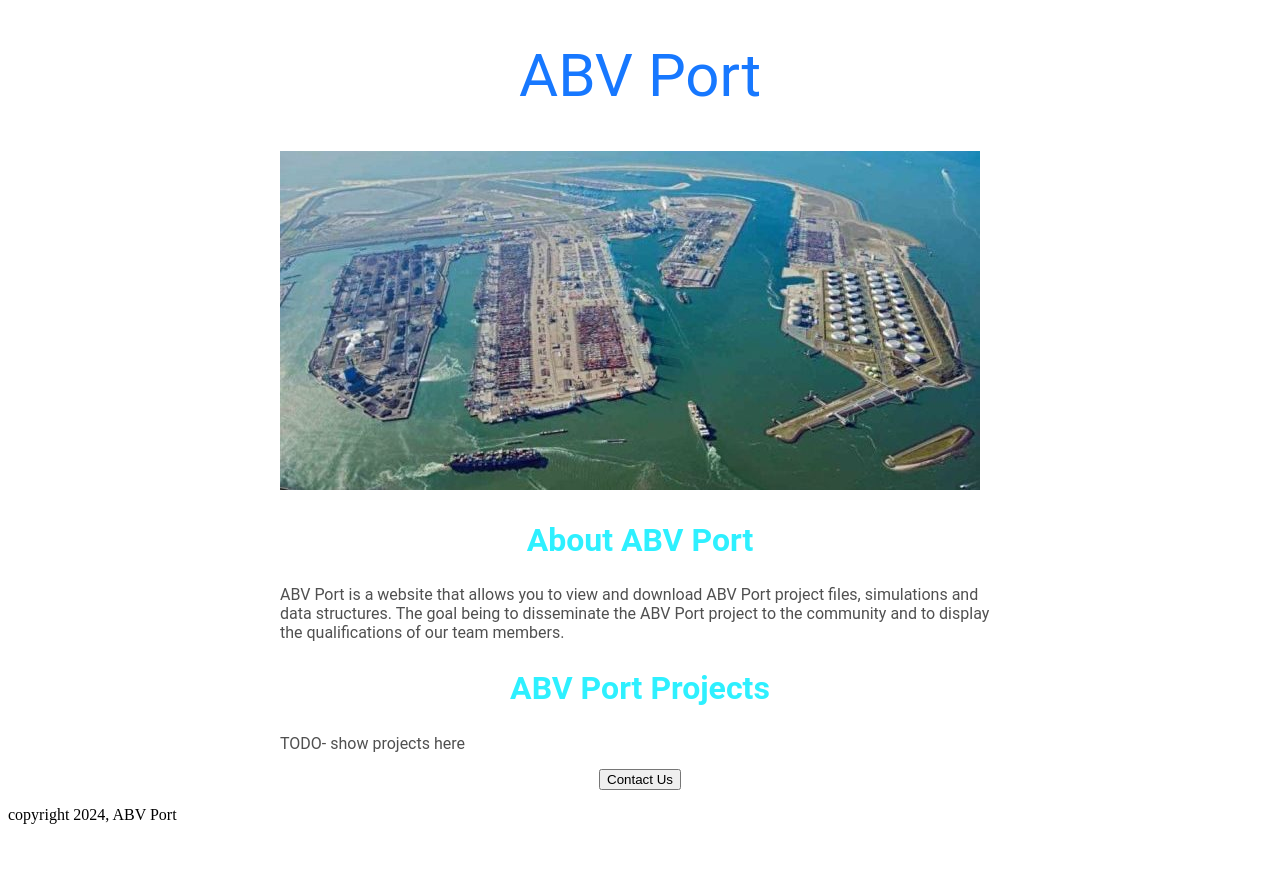
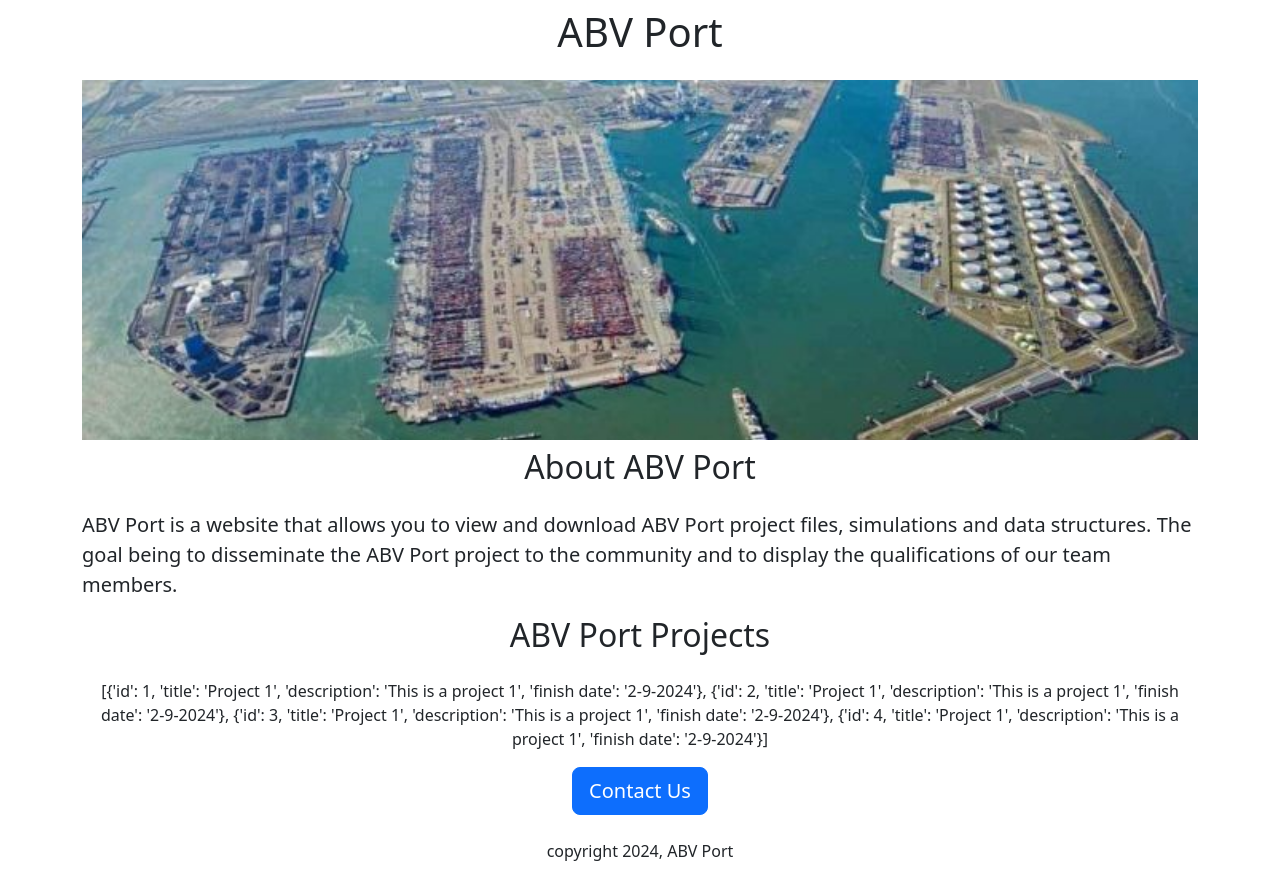
Before and after one commit to The-eulogyowl/website-portfolio, a Flask app: page / in a window 1280 px wide. Before the commit the page ends 824 px from the top, so only its background shows below. Run offline with Flask 3, Linux system fonts and the light colour scheme.

Commit message:
started adding dynamic data and using bootstrap for styling

```diff
--- a/app.py
+++ b/app.py
@@ -2,8 +2,35 @@ from flask import Flask, render_template
 
 app=Flask(__name__)
 
+Projects=[
+  {
+    'id':1,
+    'title':'Project 1',
+    'description':'This is a project 1',
+    'finish date':'2-9-2024'
+  },
+  {
+    'id':2,
+    'title':'Project 1',
+    'description':'This is a project 1',
+    'finish date':'2-9-2024'
+  },
+  {
+    'id':3,
+    'title':'Project 1',
+    'description':'This is a project 1',
+    'finish date':'2-9-2024'
+  },
+  {
+    'id':4,
+    'title':'Project 1',
+    'description':'This is a project 1',
+    'finish date':'2-9-2024'
+  }
+]
+
 @app.route("/")
 def Hello_world():
-  return render_template('home.html')
+  return render_template('home.html',projects=Projects)
 if __name__=="__main__":
   app.run(host='0.0.0.0',debug=True)
--- a/templates/home.html
+++ b/templates/home.html
@@ -2,50 +2,35 @@
 <html>
   <head>
     <title>ABV Port</title>
+    <meta charset="utf-8">
+    <meta name="viewport" content="width=device-width, initial-scale=1">
+    <link href="https://cdn.jsdelivr.net/npm/bootstrap@5.3.3/dist/css/bootstrap.min.css" rel="stylesheet" integrity="sha384-QWTKZyjpPEjISv5WaRU9OFeRpok6YctnYmDr5pNlyT2bRjXh0JMhjY6hW+ALEwIH" crossorigin="anonymous">
     <style>
-      h1{
-      font-size: 60px;
-      font-family: Roboto;
-      font-weight: normal;
-      color: rgb(23,120,255);
-      text-align: center;
-      }
       #banner{
-        width= 100%;
-        height= 360px;
-        object-fit= cover;
-      }
-      #container{
-        max-width: 720px;
-        margin: 0 auto 0 auto;
-      }
-      h2{
-        font-family: Roboto;
-        font-size: 32px;
-        color: rgb(46,240,255);
-        text-align: center;
-      }
-      .bodytext {
-        font-family:Roboto;
-        color:rgb(80,80,80);
+        height: 360px;
+        width:100%;
+        object-fit:cover;
       }
     </style>
+    </head>
   </head>
   <body>
-    <div id='container'>
-      <h1>ABV Port</h1>
-      <img id="banner" src="https://98c1a872-9dec-4fa6-895f-69f9d0aea669-00-m2nbzsnkyo3s.riker.replit.dev/static/banner.jpg">
-      <h2>About ABV Port</h2>
-      <p class='bodytext'>
+    <div class="container">
+      <h1 class="text-center mt-2 mb-4">ABV Port</h1>
+      <img class="img-fluid" id="banner" src="https://98c1a872-9dec-4fa6-895f-69f9d0aea669-00-m2nbzsnkyo3s.riker.replit.dev/static/banner.jpg">
+      <h2 class="text-center mt-2 mb-4">About ABV Port</h2>
+      <p class="lead">
         ABV Port is a website that allows you to view and download ABV Port project files, simulations and data structures. The goal being to disseminate the ABV Port project to the community and to display the qualifications of our team members.
       </p>
-      <h2>ABV Port Projects</h2>
-      <p class='bodytext'>TODO- show projects here </p>
-      <div style='text-align:center;'>
-      <button>Contact Us</button>
+      <h2 class="text-center mt-2 mb-4">ABV Port Projects</h2>
+      <p class="text-center">
+        {{projects}}
+      </p>
+      <div class='text-center'>
+      <button class="btn btn-primary btn-lg">Contact Us</button>
       </div>
     </div>
-    <p>
+    <p class="text-center mt-4 ">
       copyright 2024, ABV Port
     </p>
   </body>
```
